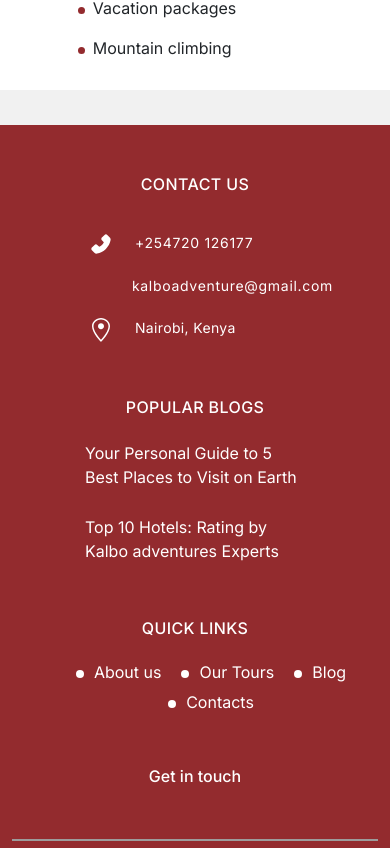
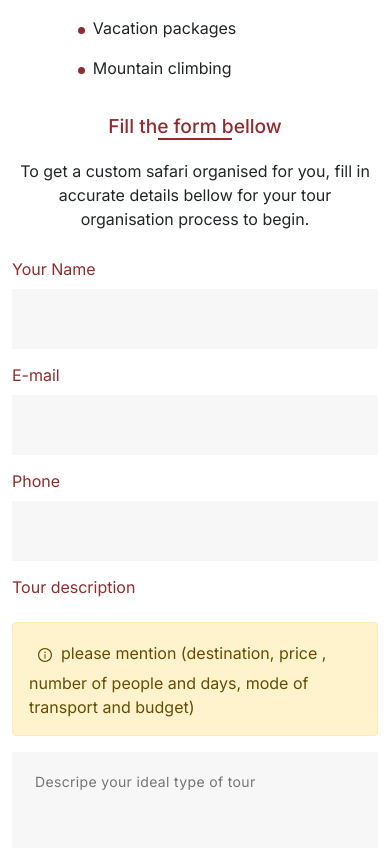
Before and after one commit to sanzio-br/kalbo, a React (Create React App) app: page /custom-safaris in a window 390 px wide. Shown: the part 1149-1997 px from the top of the page. Built offline with nearby package versions, Linux system fonts and the light colour scheme.

Commit message:
forms connect

```diff
--- a/src/components/Contactspage/ContactForm.js
+++ b/src/components/Contactspage/ContactForm.js
@@ -1,45 +1,138 @@
+import React, { useRef, useState } from "react";
+import emailjs from "@emailjs/browser";
 export default function ContactsForm() {
+  const form = useRef();
+  const [state, setState] = useState({
+    name: "",
+    email: "",
+    phone: "",
+    message: "",
+  });
+  const handleChange = (event) => {
+    event.preventDefault();
+    const value = event.target.value;
+    setState({ ...state, [event.target.name]: value });
+  };
+  const sendEmail = (e) => {
+    e.preventDefault();
+
+    emailjs
+      .sendForm(
+        "service_wjm4ahq",
+        "template_xvyf5bi",
+        form.current,
+        "_9R-p5JFQqxdXNgvk"
+      )
+      .then(
+        (result) => {
+          console.log(result.text);
+        },
+        (error) => {
+          console.log(error.text);
+        }
+      );
+    setState({
+      name: "",
+      email: "",
+      phone: "",
+      message: "",
+    });
+  };
   return (
     <section className="section section-sm section-last text-left">
       <div className="container">
         <article className="title-classNameic">
           <div className="title-classNameic-title">
-                        <h3 style={{'color':'var(--red)'}}>Get in touch</h3>
+            <h3 style={{ color: "var(--red)" }}>Get in touch</h3>
           </div>
           <div className="title-classNameic-text">
-                        <p>If you have any questions, just fill in the contact form, and we will answer you shortly.</p>
+            <p>
+              If you have any questions, just fill in the contact form, and we
+              will answer you shortly.
+            </p>
           </div>
         </article>
-                <form className="rd-form rd-form-variant-2 rd-mailform" data-form-output="form-output-global" data-form-type="contact" method="post" action="bat/rd-mailform.php">
+        <form
+          ref={form}
+          className="rd-form rd-form-variant-2 rd-mailform"
+          data-form-output="form-output-global"
+          data-form-type="contact"
+          onSubmit={sendEmail}
+        >
           <div className="row row-14 gutters-14">
             <div className="col-md-4">
               <div className="form-wrap">
-                                <input className="form-input" id="contact-your-name-2" type="text" name="name" data-constraints="@Required" />
-                                <label className="form-labels" for="contact-your-name-2">Your Name</label>
+                <label className="form-label" for="contact-your-name-2">
+                  Your Name
+                </label>
+                <input
+                  className="form-input"
+                  id="contact-your-name-2"
+                  type="text"
+                  value={state.name}
+                  name="name"
+                  data-constraints="@Required"
+                  onChange={handleChange}
+                />
               </div>
             </div>
             <div className="col-md-4">
               <div className="form-wrap">
-                                <input className="form-input" id="contact-email-2" type="email" name="email" data-constraints="@Email @Required" />
-                                <label className="form-labels" for="contact-email-2">E-mail</label>
+                <label className="form-label" for="contact-email-2">
+                  E-mail
+                </label>
+                <input
+                  className="form-input"
+                  id="contact-email-2"
+                  type="email"
+                  value={state.email}
+                  name="email"
+                  data-constraints="@Email @Required"
+                  onChange={handleChange}
+                />
               </div>
             </div>
             <div className="col-md-4">
               <div className="form-wrap">
-                                <input className="form-input" id="contact-phone-2" type="text" name="phone" data-constraints="@Numeric" />
-                                <label className="form-labels" for="contact-phone-2">Phone</label>
+                <label className="form-label" for="contact-phone-2">
+                  Phone
+                </label>
+                <input
+                  className="form-input"
+                  id="contact-phone-2"
+                  type="text"
+                  name="phone"
+                  value={state.phone}
+                  data-constraints="@Numeric"
+                  onChange={handleChange}
+                />
               </div>
             </div>
             <div className="col-12">
               <div className="form-wrap">
-                                <label className="form-labels" for="contact-message-2">Message</label>
-                                <textarea className="form-input textarea-lg" id="contact-message-2" name="message" data-constraints="@Required"></textarea>
+                <label className="form-label" for="contact-message-2">
+                  Message
+                </label>
+                <textarea
+                  className="form-input textarea-lg"
+                  id="contact-message-2"
+                  name="message"
+                  value={state.message}
+                  data-constraints="@Required"
+                  onChange={handleChange}
+                />
               </div>
             </div>
           </div>
-                    <button className="button button-primary button-pipaluk" type="submit">Send Message</button>
+          <button
+            className="button button-primary button-pipaluk"
+            type="submit"
+            onClick={sendEmail}
+          >
+            Submit
+          </button>
         </form>
       </div>
     </section>
-    )
+  );
 }
--- a/src/components/booking/booking.jsx
+++ b/src/components/booking/booking.jsx
@@ -1,10 +1,23 @@
-import { useState } from "react";
+import { useState, useRef } from "react";
 import "react-phone-number-input/style.css";
 import PhoneInput from "react-phone-number-input";
 import DatePicker from "react-datepicker";
 import "react-datepicker/dist/react-datepicker.css";
 import Textarea from "../Textarea";
+import emailjs from '@emailjs/browser';
 const Booking = () => {
+  const form = useRef();
+
+  const sendEmail = (e) => {
+    e.preventDefault();
+
+    emailjs.sendForm('YOUR_SERVICE_ID', 'YOUR_TEMPLATE_ID', form.current, 'YOUR_PUBLIC_KEY')
+      .then((result) => {
+          console.log(result.text);
+      }, (error) => {
+          console.log(error.text);
+      });
+  };
   const [phone, setPhone] = useState(null);
   const [date, setDate] = useState(new Date());
   let [userData, setUserData] = useState({
@@ -22,7 +35,6 @@
     const value = event.target.value;
     setUserData({ ...userData, [event.target.name]: value });
   };
-  console.log(userData);
   return (
     <div className="container">
       <h1 className="h-2 headers">Fill in the form below to book a safari</h1>
--- /dev/null
+++ b/src/components/custom-safaris/Form.jsx
@@ -0,0 +1,145 @@
+import { AiOutlineInfoCircle } from "react-icons/ai";
+import React, { useRef, useState } from "react";
+import emailjs from "@emailjs/browser";
+const CustomForm = () => {
+  const form = useRef();
+  const [state, setState] = useState({
+    name: "",
+    email: "",
+    phone: "",
+    description: "",
+  });
+  const handleChange = (event) => {
+    event.preventDefault();
+    const value = event.target.value;
+    setState({ ...state, [event.target.name]: value });
+  };
+  const sendEmail = (e) => {
+    e.preventDefault();
+
+    emailjs
+      .sendForm(
+        "service_wjm4ahq",
+        "template_73iyzz6",
+        form.current,
+        "_9R-p5JFQqxdXNgvk"
+      )
+      .then(
+        (result) => {
+          console.log(result.text);
+        },
+        (error) => {
+          console.log(error.text);
+        }
+      );
+    setState({
+      name: "",
+      email: "",
+      phone: "",
+      description: "",
+    });
+  };
+  return (
+    <div className="container">
+      <article className="title-classNameic">
+        <div className="title-classNameic-title">
+          <h1 className="h-2 headers">Fill the form bellow</h1>
+        </div>
+        <div className="title-classNameic-text">
+          <p>
+            To get a custom safari organised for you, fill in accurate details
+            bellow for your tour organisation process to begin.
+          </p>
+        </div>
+      </article>
+      <form
+        ref={form}
+        className="rd-form rd-form-variant-2 rd-mailform"
+        data-form-output="form-output-global"
+        data-form-type="contact"
+        onSubmit={sendEmail}
+      >
+        <div className="row row-14 gutters-14">
+          <div className="col-md-4">
+            <div className="form-wrap">
+              <label className="form-label" for="contact-your-name-2">
+                Your Name
+              </label>
+              <input
+                className="form-input"
+                id="contact-your-name-2"
+                type="text"
+                value={state.name}
+                name="name"
+                data-constraints="@Required"
+                onChange={handleChange}
+              />
+            </div>
+          </div>
+          <div className="col-md-4">
+            <div className="form-wrap">
+              <label className="form-label" for="contact-email-2">
+                E-mail
+              </label>
+              <input
+                className="form-input"
+                id="contact-email-2"
+                type="email"
+                value={state.email}
+                name="email"
+                data-constraints="@Email @Required"
+                onChange={handleChange}
+              />
+            </div>
+          </div>
+          <div className="col-md-4">
+            <div className="form-wrap">
+              <label className="form-label" for="contact-phone-2">
+                Phone
+              </label>
+              <input
+                className="form-input"
+                id="contact-phone-2"
+                type="text"
+                name="phone"
+                value={state.phone}
+                data-constraints="@Numeric"
+                onChange={handleChange}
+              />
+            </div>
+          </div>
+          <div className="col-12">
+            <div className="form-wrap">
+              <label className="form-label" for="contact-message-2">
+                Tour description
+              </label>
+              <p className="alert alert-warning">
+                <AiOutlineInfoCircle className="m-2" />
+                please mention (destination, price , number of people and days,
+                mode of transport and budget)
+              </p>
+              <textarea
+                className="form-input textarea-lg"
+                id="contact-message-2"
+                name="description"
+                value={state.description}
+                placeholder="Descripe your ideal type of tour"
+                data-constraints="@Required"
+                onChange={handleChange}
+              />
+            </div>
+          </div>
+        </div>
+        <button
+          className="button button-primary button-pipaluk"
+          type="submit"
+          onClick={sendEmail}
+        >
+          Submit
+        </button>
+      </form>
+    </div>
+  );
+};
+
+export default CustomForm;
--- a/src/components/custom-safaris/custom.jsx
+++ b/src/components/custom-safaris/custom.jsx
@@ -1,15 +1,19 @@
-import image from "../../images/SSI_0898.jpg"
+import image from "../../images/SSI_0898.jpg";
+import CustomForm from "./Form";
 export default function Custom() {
   return (
     <section className="section section-sm section-first bg-default text-md-left container mt-0">
       <div className="container">
         <div className="row row-50 justify-content-center align-items-xl-center">
-                    <div className="col-md-10 col-lg-5 col-xl-6"><img src={image} alt="" width="519" height="564" />
+          <div className="col-md-10 col-lg-5 col-xl-6">
+            <img src={image} alt="" width="519" height="564" />
           </div>
           <div className="col-md-10 col-lg-7 col-xl-6">
-                        <h3 className="text-spacing-25 font-weight-normal title-opacity-9 titles" style={{'color':'var(--red)'}}>Why choose us</h3>
-                        {/* <!-- Bootstrap tabs--> */}
-                        <p className="describe">We are a world class travel agency that offers wide variety of services as listed below.</p>
+            <h1 className="h-2 headers">Tours we offer</h1>
+            <p className="describe">
+              We are a world class travel agency that offers wide variety of
+              services as listed below.
+            </p>
             <ul className="row-16 list-0 list-custom list-marked list-marked-sm list-marked-secondary service-list">
               <li>Hotel bookings </li>
               <li>Budget camping and lodge safari</li>
@@ -27,6 +31,7 @@
           </div>
         </div>
       </div>
+      <CustomForm />
     </section>
-    )
+  );
 }
--- a/src/components/mainpage/featured.jsx
+++ b/src/components/mainpage/featured.jsx
@@ -19,7 +19,7 @@
         <div className="row clearfix">
           {newEventsList.map(({ url, title, packageData, id }) => {
             return (
-              <div className="col-md-3 col-sm-6 col-xs-12 graphicdesign photography">
+              <div key={id} className="col-md-3 col-sm-6 col-xs-12 graphicdesign photography">
                 <div className="gal-detail thumb">
                   <a
                     href={`/packages/${title.replace(/\s+/g, '-')}`}
--- a/src/css/about.css
+++ b/src/css/about.css
@@ -1,4 +1,4 @@
 .about > p{
     text-align: left;
-    font-size: 1.2em;
+    font-size: clamp(.9rem, 2.5vw, 1.1rem) !important;
 }
--- a/src/css/main.css
+++ b/src/css/main.css
@@ -1,20 +1,24 @@
 @import url('https://fonts.googleapis.com/css2?family=Inter:wght@100;200;300;400;500;600;700;800;900&display=swap');
-:root{
-  --yellow:#881619;
-	--red:#932b2e;
-	--grey:#424242;
-	--gray:#333333;
+
+:root {
+  --yellow: #881619;
+  --red: #932b2e;
+  --grey: #424242;
+  --gray: #333333;
 }
-*{
+
+* {
   margin: 0;
   padding: 0;
   box-sizing: border-box;
   font-family: 'Inter', sans-serif;
 }
+
 .react-icons {
   vertical-align: middle;
 }
-body{
+
+body {
   background-color: #f1f1f1;
   -webkit-user-select: none !important;
   -khtml-user-select: none !important;
@@ -27,15 +31,17 @@
 ul {
   list-style-type: none;
 }
+
 a {
   text-decoration: none;
 }
-.headers{
-    color:var(--red);
+.headers {
+  color: var(--red);
   font-size: clamp(1.2rem, 2.5vw, 1.8rem) !important;
   margin: 1em auto;
 }
-.headers::after{
+
+.headers::after {
   display: block;
   content: '';
   margin: auto;
@@ -47,9 +53,9 @@
 /* hero section  */
 
 
-.card-container{
+.card-container {
   display: grid;
-    grid-template-columns: repeat(auto-fit,minmax(20em,1fr));
+  grid-template-columns: repeat(auto-fit, minmax(20em, 1fr));
   grid-gap: 15px;
   padding: 10px;
   margin: auto;
@@ -57,36 +63,46 @@
 
 /* booking button  */
 
-.bookbtn{
+.bookbtn {
   display: flex;
   border: none;
   background: var(--red);
   color: #ffff;
-  padding:7px 15px;
+  padding: 7px 15px;
   border-radius: 2em;
-  margin-top: .5em ;
+  margin-top: .5em;
   width: fit-content;
   align-self: flex-end;
 }
-.bookbtn > span:nth-child(1){
+
+.bookbtn>span:nth-child(1) {
   margin-right: 1em;
 }
-.bookbtn > span:nth-child(2){
+
+.bookbtn>span:nth-child(2) {
   margin-right: .2em;
 }
-.breadcrumbs-custom{
+
+.breadcrumbs-custom {
   background-image: url(../images/IMG_0149.jpg);
 }
-.accordion-button >  h4{
+
+.accordion-button>h4 {
   font-size: clamp(1rem, 2.5vw, 1.3rem) !important;
 }
-.accordion-body >  p{
+
+.accordion-body>p {
   font-size: clamp(.8rem, 2.5vw, 1rem) !important;
 }
-.accordion-button:not(.collapsed){
+
+.accordion-button:not(.collapsed) {
   color: var(--red);
 }
+
 .accordion-button:focus {
   border-color: var(--red) !important;
   box-shadow: 0 0 0 0.25rem rgba(75, 3, 3, 0.25) !important;
 }
+.form-label{
+  color: var(--red);
+}
```
Lines whose indentation alone changed are shown as unchanged.
